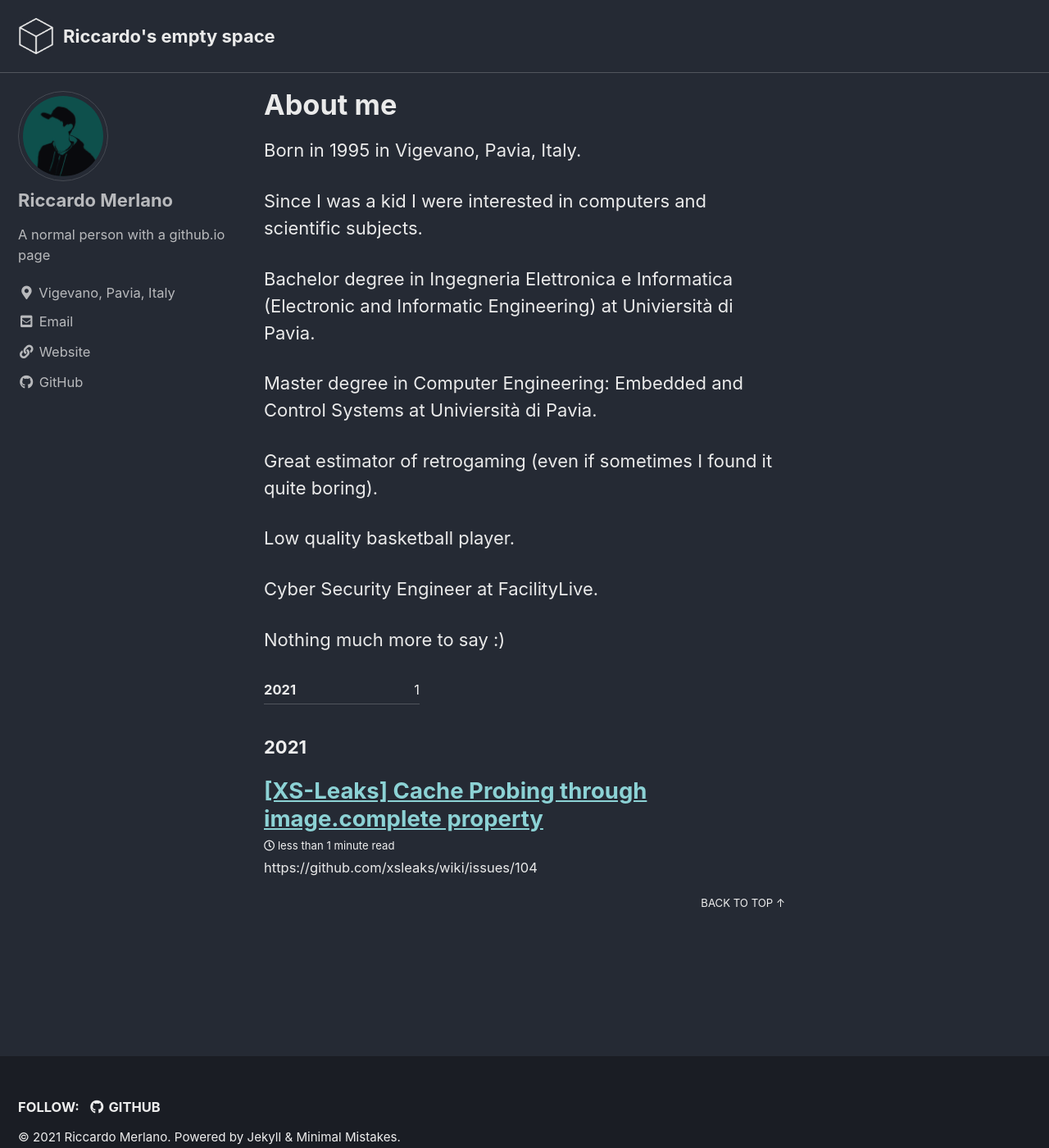
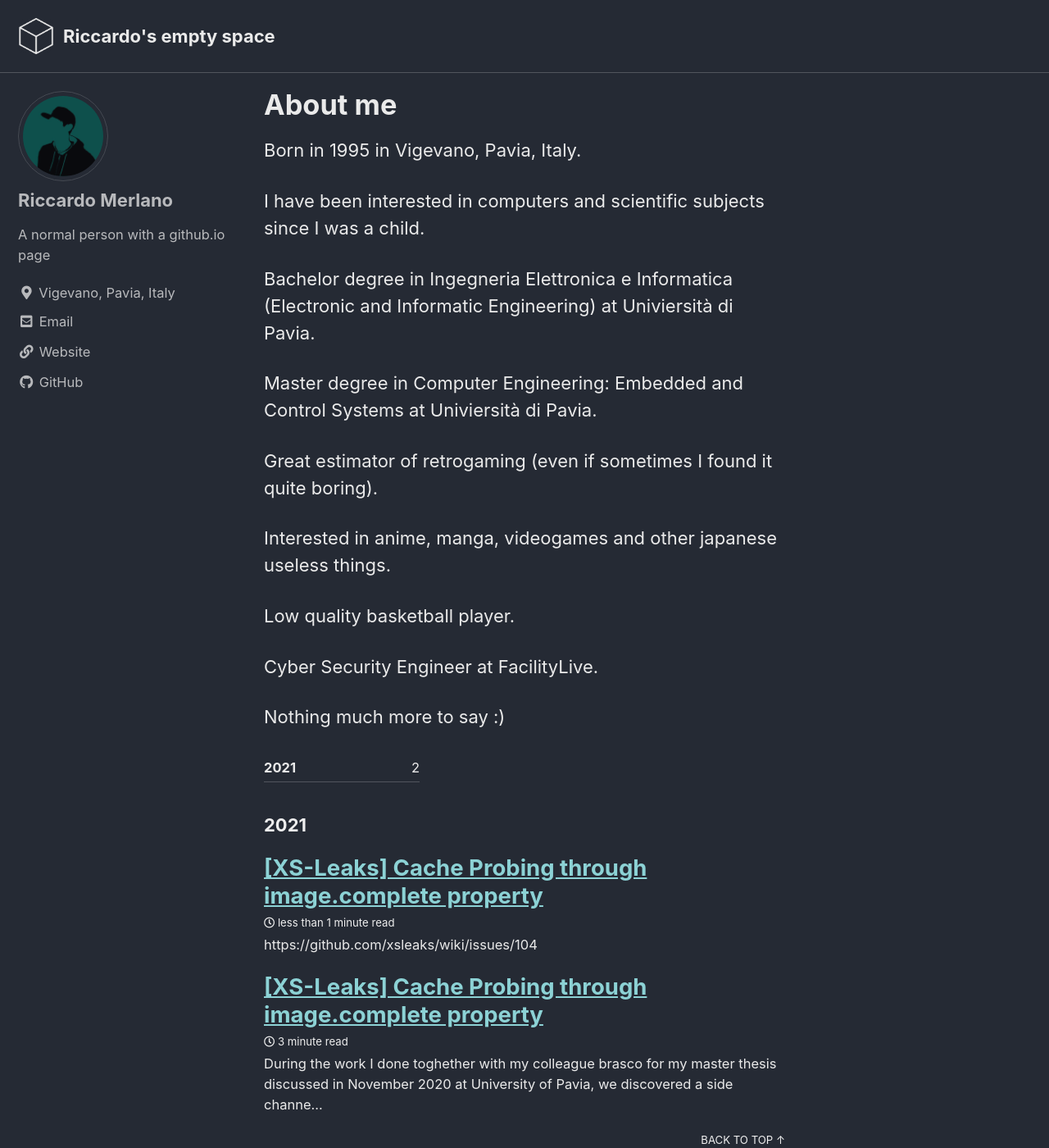
Before and after one commit to riccardomerlano/riccardomerlano.github.io, a Jekyll site: the page built from about.markdown, in a window 1280 px wide and 1400 px high. Shown: the whole window at 82% size. Built offline with Jekyll 4.4.1, drawn with Linux system fonts in a browser that asks for light colours; cached includes are drawn as plain includes; some of the changed lines change nothing that is shown.

Commit message:
first post

```diff
--- a/_config.yml
+++ b/_config.yml
@@ -122,9 +122,9 @@ author:
 # Site Footer
 footer:
   links:
-    #- label: "Twitter"
-      # icon: "fab fa-fw fa-twitter-square"
-      # url:
+    - label: "Twitter"
+      icon: "fab fa-fw fa-twitter-square"
+      url: https://twitter.com/ricktitor
     #- label: "Facebook"
       #icon: "fab fa-fw fa-facebook-square"
       # url:
--- /dev/null
+++ b/_posts/2021-04-24-cache-probing-through-image.complete-property.markdown
@@ -0,0 +1,55 @@
+---
+layout: posts
+title:  "[XS-Leaks] Cache Probing through image.complete property"
+date:   2021-04-24 10:09:37 +0200
+categories: xs-leaks
+---
+During the work I done toghether with my colleague [brasco][brasco-github] for my master thesis discussed in November 2020 at University of Pavia, we discovered a side channel that relies on the loading time of an image, but this is not a mainstrem timing xs-leak since timers are not used:
+
+It is possible to perform cache probing through the complete property of image elements. This property, as the name said, returns a boolean value which tells us if the related image has complete the load or not. The conditions to satisfy to get a complete load of the image are shown in the complete property [MDN web doc][MDN-web-doc]. Under the assumption that an attacker is interested in knowing if a specific image is present in the victim’s browser cache memory, then this property can be exploited:
+
+- first of all define a new Image element,
+- assign to the new image element the source of the image of interest,
+- immediately after the source assignment check for the completeness of the image through the complete property.
+
+{% highlight javascript %}
+function load_and_check(url){
+	var img = new Image();
+	img.src = url;
+	console.log(img.complete);
+}
+{% endhighlight %}
+
+Now what happens is that take place a time-challenge between the loading of the image and the execution of the `imageElement.complete` JavaScript instruction. The possible outputs are, of course, two:
+
+- If  `imageElement.complete` returns `True`: the image was completely loaded before the check of the completeness
+- If  `imageElement.complete` returns `False`: the image was not completely loaded before the check of the completeness
+
+Now, under the assumption that the load of an image from browser cache memory will take a time (usually few milliseconds) comparable with the JavaScript execution of the `imageElement.complete` check while the download of an image from a remote server will take much more (usually hundreds) milliseconds then it means that if the check returns `True`, then FOR SURE the image was in browser cache memory. Unfortunately this method is not so reliable on the contrary: if the check returns `False` then it is not sure that the image wasn’t in cache, anyway there are some ways to make the attack more reliable under this aspect, for example adding an additional timeout.
+
+{% highlight javascript %}
+async function load_and_check(url){
+	var img = new Image();
+	img.src = url;
+  await new Promise(r=>setTimeout(r,50));
+	console.log(img.complete);
+}
+
+//call it using
+await load_and_check('target_image_url.jpeg');
+
+{% endhighlight %}
+
+One appreciable caracteristic of this tecnique is that it works also for resource different from images elements.
+
+Unfortunately, this method have many drawbacks. First of all it only works in a reliable way only if the resource comes from `memory cache` while if it comes from `disk cache` it can generate many false positives. However, by overturning the logic of the attack, so "trying to understand when it comes from the web" istead of "trying to understand if it comes from cache" should help to solve this problem.
+Another issue is that with this method is impossible to repeat the measurement once is performed the first check since the image will be cached, for this reason the following checks will all give a `cached: True` response.
+
+This tecnique take place in the `cache probing xs-leaks` toghether with other, more reliable, timing attacks which use `onload`/`onerror` triggers. The `image.complete` property do not provides advantages over this methodologies, it oly have the peculiarity that timers aren't needed: this could lead to an advantage if will come a moment in which browser vendors decide to change the resolution of the `performance.now()` return value (such as FireFox already does) in order to try to mitigate different kinds of timing attacks.
+
+Another really important thing to know is that, since early 2021, this technique (such as many other `cache probing xs-leaks`) will not work anymore on browsers that implements partitioned caches like Safari and Chromium-based ones.
+
+I hope this can be useful for you :).
+
+[brasco-github]: https://github.com/brasco
+[MDN-web-doc]: https://developer.mozilla.org/en-US/docs/Web/API/HTMLImageElement/complete
--- a/about.markdown
+++ b/about.markdown
@@ -6,7 +6,7 @@ permalink: /about/
 
 Born in 1995 in Vigevano, Pavia, Italy.
 
-Since I was a kid I were interested in computers and scientific subjects.
+I have been interested in computers and scientific subjects since I was a child.
 
 Bachelor degree in Ingegneria Elettronica e Informatica (Electronic and Informatic Engineering) at Univiersità di Pavia.
 
@@ -14,6 +14,8 @@ Master degree in Computer Engineering: Embedded and Control Systems at Univiersi
 
 Great estimator of retrogaming (even if sometimes I found it quite boring).
 
+Interested in anime, manga, videogames and other japanese useless things.
+
 Low quality basketball player.
 
 Cyber Security Engineer at FacilityLive.
```
